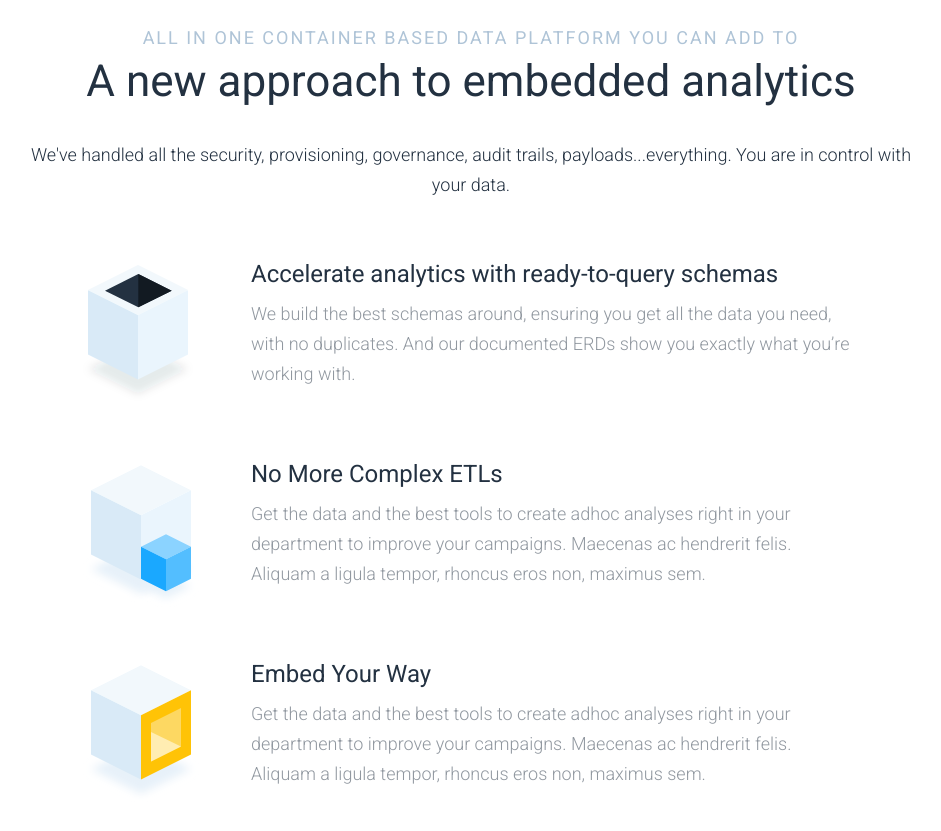
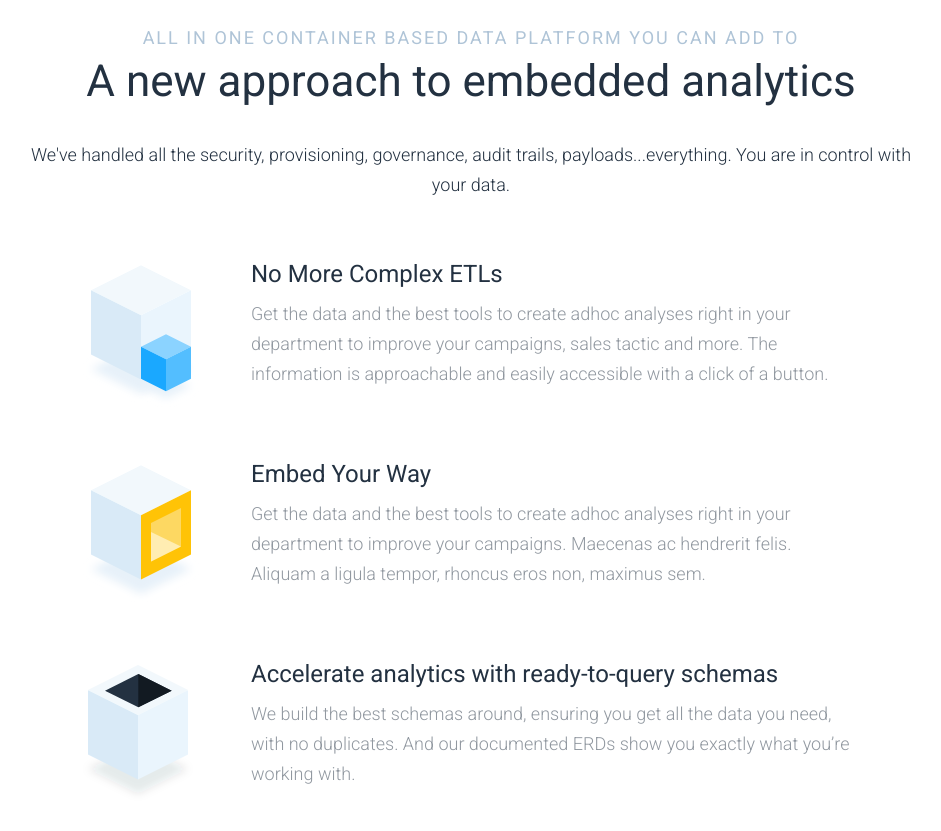
Before and after one commit to keboola/website, a Jekyll site: the page built from _product/product.md, in a window 1280 px wide and 900 px high, scrolled down 1197 px. Shown: the top 831 px of the window, without its empty margins (169-1110 px from the left). Built offline with Jekyll 4.4.1, drawn with Linux system fonts in a browser that asks for light colours; nearby versions of some CDN libraries.

Commit message:
Update from Forestry.io - Updated product.md

```diff
--- a/_product/product.md
+++ b/_product/product.md
@@ -28,21 +28,21 @@ page_sections:
   content: We've handled all the security, provisioning, governance, audit trails,
     payloads...everything. You are in control with your data.
   list:
-  - icotype: black
-    title: Accelerate analytics with ready-to-query schemas
-    desc: We build the best schemas around, ensuring you get all the data you need,
-      with no duplicates. And our documented ERDs show you exactly what you’re working
-      with.
   - icotype: blueright
     desc: Get the data and the best tools to create adhoc analyses right in your department
-      to improve your campaigns. Maecenas ac hendrerit felis. Aliquam a ligula tempor,
-      rhoncus eros non, maximus sem.
+      to improve your campaigns, sales tactic and more. The information is approachable
+      and easily accessible with a click of a button.
     title: No More Complex ETLs
   - icotype: yellowright
     desc: Get the data and the best tools to create adhoc analyses right in your department
       to improve your campaigns. Maecenas ac hendrerit felis. Aliquam a ligula tempor,
       rhoncus eros non, maximus sem.
     title: Embed Your Way
+  - icotype: black
+    title: Accelerate analytics with ready-to-query schemas
+    desc: We build the best schemas around, ensuring you get all the data you need,
+      with no duplicates. And our documented ERDs show you exactly what you’re working
+      with.
 - template: review
   block: review
   list:
```
